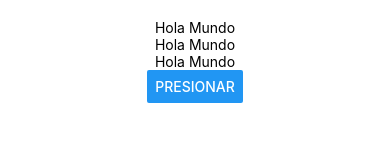
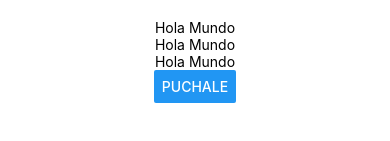
Before and after one commit to jafet1asanchez/PM193, a React Native app in the folder my-app-blank/: screen / in a window 390 px wide. Shown: the part 361-502 px from the top of the page. Built offline with nearby package versions, Linux system fonts and the light colour scheme.

Commit message:
Cambio del titulo en un boton

```diff
--- a/my-app-blank/App.js
+++ b/my-app-blank/App.js
@@ -25,6 +25,18 @@ const Texto = () => {
   )
 }
 
+const Boton = () => {
+  const [titulo, setTitulo] = useState('Puchale')
+  const cambiarTitulo = () => {
+    setTitulo('Pucheado')
+  }
+  return (
+    <Button onPress={cambiarTitulo} title={titulo}> </Button>
+  )
+}
+
+
+
 // ZONA B: Componente principal de la aplicación (MAIN)
 export default function App() {
   return (
@@ -33,10 +45,10 @@ export default function App() {
       {/* Ahora ya no debemos mandar a llamar children,
       con tan solo escribir el texto dentro de Texto
       es suficiente */}
-      <Texto> Hola </Texto>
-      <Texto> Mundo</Texto>
-      <Texto> React Native </Texto>
-      <Button title='Presionar'></Button>
+      <Texto> </Texto>
+      <Texto> </Texto>
+      <Texto> </Texto>
+      <Boton> </Boton>
       <StatusBar style="auto" />
     </View>
   );
```
